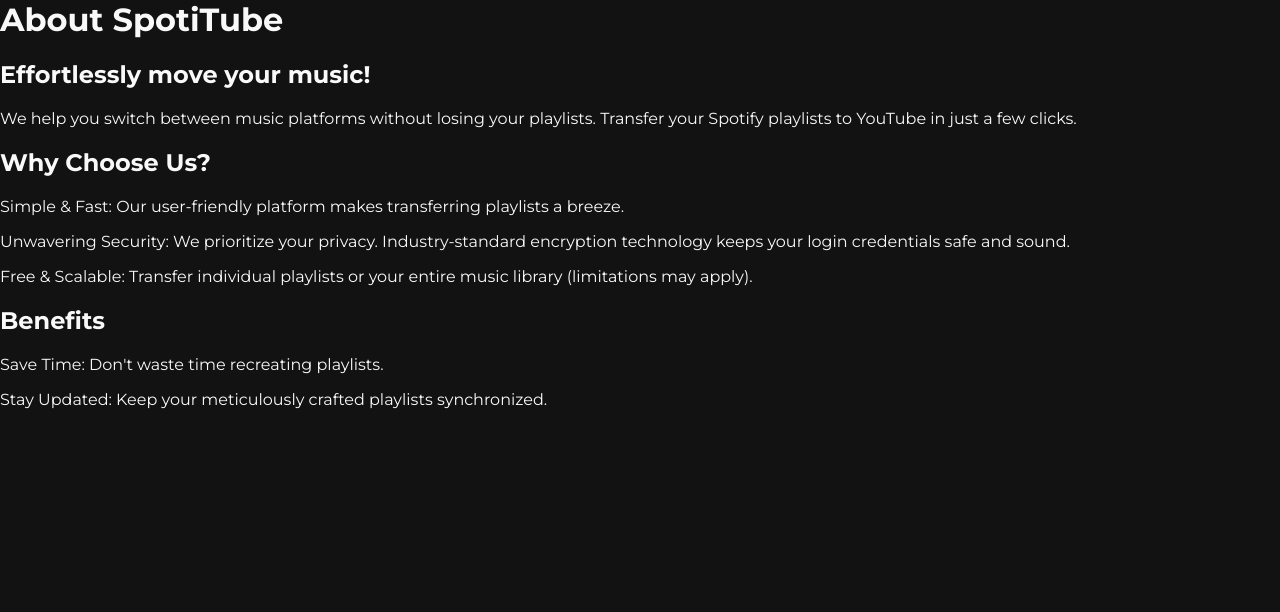
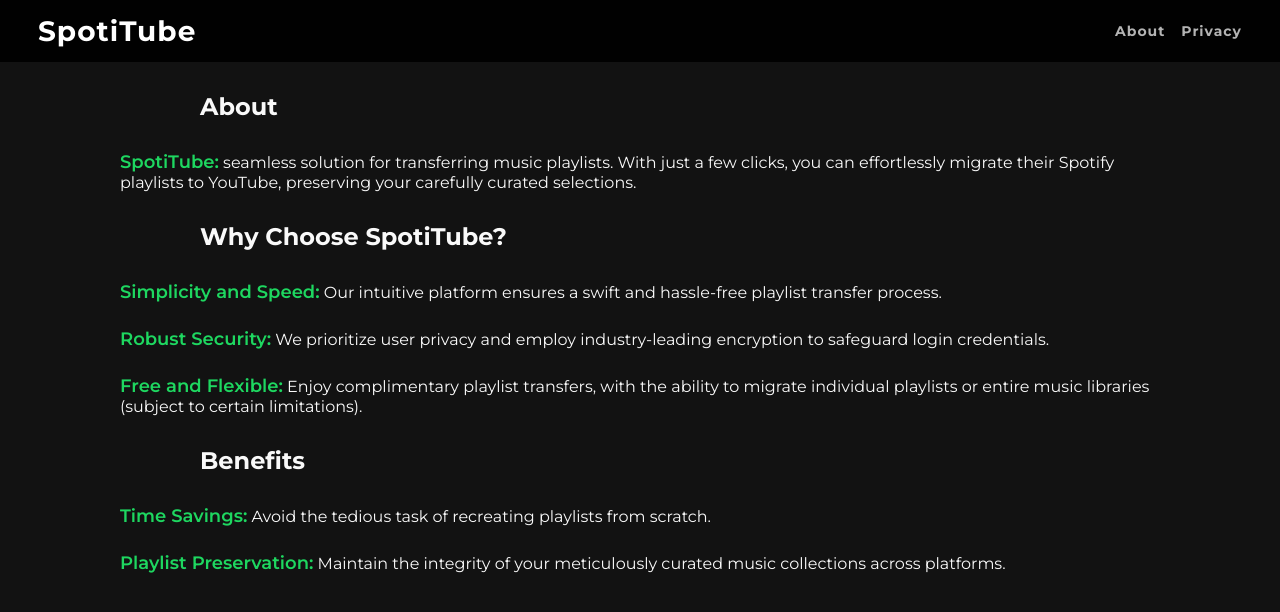
Before and after one commit to longquangle/spotitube, a Flask app: page /about in a window 1280 px wide. Shown: the top 612 px of the page. Run offline with Flask 3, Linux system fonts and the light colour scheme.

Commit message:
added privacy and about page

```diff
--- a/spotitube/routes.py
+++ b/spotitube/routes.py
@@ -170,8 +170,8 @@ def youtube_playlist():
     for song in all_songs:
         video_id = utils.youtube_search(song, youtube)
         # only add video if there is a search result, ignore otherwise
-        # if video_id:
-        #     utils.youtube_add_song(current_user, video_id, youtube)
+        if video_id:
+            utils.youtube_add_song(current_user, video_id, youtube)
 
     return render_template('youtubePlaylist.html', all_songs = all_songs, title="YouTube Playlist")
 
--- a/spotitube/static/main.css
+++ b/spotitube/static/main.css
@@ -221,3 +221,21 @@ input + div label {
   color:#1ed760;
   font-size: 17px;
 }
+
+.page-title {
+  margin: 30px 50px;
+}
+
+.small-header-outline {
+  margin: 30px 200px;
+}
+
+.bullet-point{
+  margin: 25px 120px;
+}
+
+.bullet-highlight {
+  font-size: 18px;
+  font-weight: 600;
+  color:#1ed760;
+}
--- a/spotitube/templates/about.html
+++ b/spotitube/templates/about.html
@@ -1,13 +1,23 @@
 {% extends "emptyLayout.html" %}
 {% block content %}
-<h1>About SpotiTube</h1>
-<h2>Effortlessly move your music!</h2>
-<p>We help you switch between music platforms without losing your playlists. Transfer your Spotify playlists to YouTube in just a few clicks.</p>
-<h2>Why Choose Us?</h2>
-<p>Simple & Fast: Our user-friendly platform makes transferring playlists a breeze.</p>
-<p>Unwavering Security: We prioritize your privacy. Industry-standard encryption technology keeps your login credentials safe and sound.</p>
-<p>Free & Scalable: Transfer individual playlists or your entire music library (limitations may apply).</p>
-<h2>Benefits</h2>
-<p>Save Time: Don't waste time recreating playlists.</p>
-<p>Stay Updated: Keep your meticulously crafted playlists synchronized.</p>
+<div class="main-container">
+    <div class="topbar">
+        <div class="navbar">
+          <a href="/" class="logo">SpotiTube</a>
+        </div>
+        <div class="navbar">
+            <a href="/about" class="link" target="_blank">About</a>
+            <a href="/privacy" class="link" target="_blank">Privacy</a>
+        </div>
+    </div>
+</div>
+<h2 class="small-header-outline">About</h2>
+<p class="bullet-point"><span class="bullet-highlight">SpotiTube:</span> seamless solution for transferring music playlists. With just a few clicks, you can effortlessly migrate their Spotify playlists to YouTube, preserving your carefully curated selections.</p>
+<h2 class="small-header-outline">Why Choose SpotiTube?</h2>
+<p class="bullet-point"><span class="bullet-highlight">Simplicity and Speed:</span> Our intuitive platform ensures a swift and hassle-free playlist transfer process.</p>
+<p class="bullet-point"><span class="bullet-highlight">Robust Security:</span> We prioritize user privacy and employ industry-leading encryption to safeguard login credentials.</p>
+<p class="bullet-point"><span class="bullet-highlight">Free and Flexible:</span> Enjoy complimentary playlist transfers, with the ability to migrate individual playlists or entire music libraries (subject to certain limitations).</p>
+<h2 class="small-header-outline">Benefits</h2>
+<p class="bullet-point"><span class="bullet-highlight">Time Savings:</span> Avoid the tedious task of recreating playlists from scratch.</p>
+<p class="bullet-point"><span class="bullet-highlight">Playlist Preservation:</span> Maintain the integrity of your meticulously curated music collections across platforms.</p>
 {% endblock content %}
--- a/spotitube/templates/home.html
+++ b/spotitube/templates/home.html
@@ -2,8 +2,8 @@
 {% block content %}
 <h1>Home Page</h1>
     {% if current_user.spotify_playlist_name and current_user.spotify_playlist_name and current_user.youtube_access_token and current_user.youtube_refresh_token and current_user.youtube_playlist_id %}
-    <p>You currently select <span class="playlist-name">{{current_user.spotify_playlist_name}}</span> playlist from Spotify. <a href="/spotify_playlists" class="green-link">Click here</a> to change your playlist.</p>
-    <p><a href="/spotify_remove_playlist" class="green-link">Click here</a> to remove playlist and stop synchronizing selected playlist on to YouTube.</p>
+    <p>You currently select <span class="playlist-name">{{current_user.spotify_playlist_name}}</span> playlist from Spotify. <a href="/spotify_playlists" class="green-link">Change your selected Spotify playlist</a>.</p>
+    <p><a href="/spotify_remove_playlist" class="green-link">Remove playlist and stop synchronizing</a> selected playlist to YouTube.</p>
     {% else %}
         {% if not current_user.spotify_playlist_name or not current_user.spotify_playlist_name %}
         <p>You have not selected any playlist from Spotify. <a href="/spotify_playlists" class="green-link">Click here</a> to select your playlist.</p>
--- a/spotitube/templates/layout.html
+++ b/spotitube/templates/layout.html
@@ -26,8 +26,8 @@
             <a href="/spotify_remove_playlist" class="link">Remove playlist</a>
             {% else %}
             <a href="/spotify_playlists" class="link">Add playlist</a>
+            {% endif %}
             <a href="/report_song" class="link">Report song</a>
-            {% endif %}
           </div>
           <div class="navbar">
               <a href="/about" class="link" target="_blank">About</a>
--- a/spotitube/templates/spotifyPlaylists.html
+++ b/spotitube/templates/spotifyPlaylists.html
@@ -6,7 +6,7 @@
 <form action="" method="post">
     {{form.hidden_tag()}}
     <div class="title-and-button">
-        <h2>Change Playlists</h2>
+        <h2>Select Spotify Playlist</h2>
         {{form.selectPlaylistButton(class="confirm-button")}}
     </div>
     <div class="list">
```
Also changed, not shown: spotitube/templates/account.html (+9 -2 lines), spotitube/templates/privacy.html (+25 -1 lines), instance/site.db.
